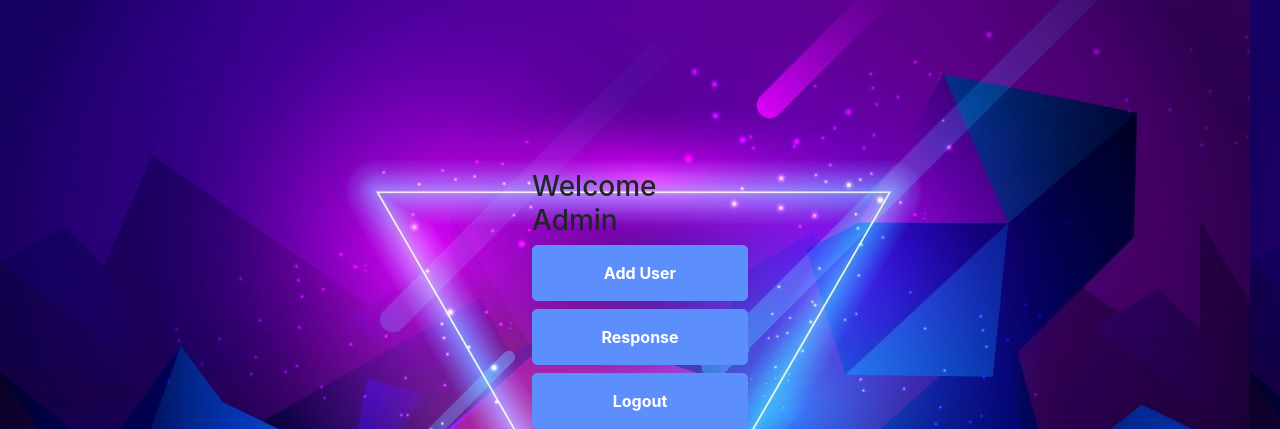
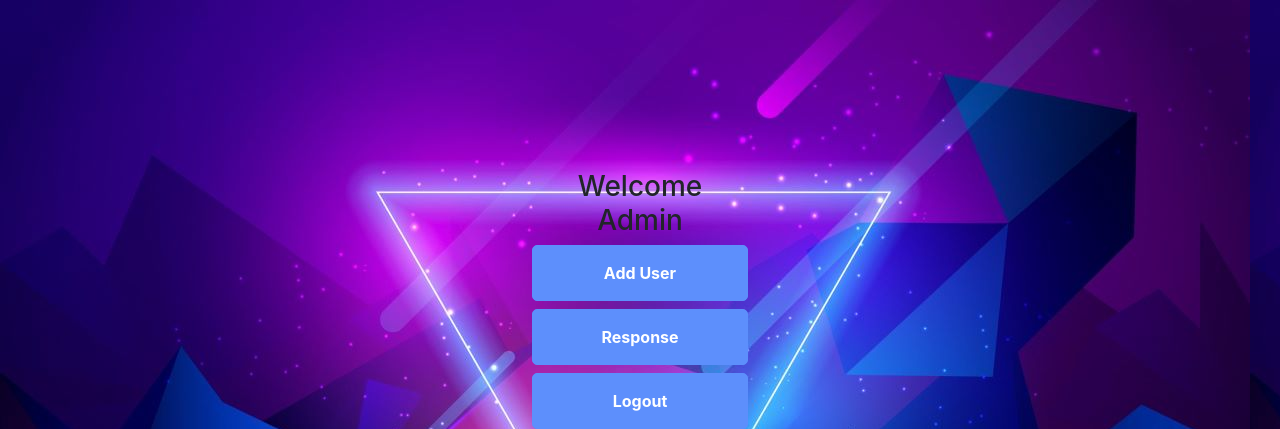
Before and after one commit to thesamurai3011/admin_web, a PHP site: page /main.html in a window 1280 px wide. Shown: the top 429 px of the page. Run offline with PHP 8.4, Linux system fonts and the light colour scheme; some libraries are stand-ins or nearby versions.

Commit message:
fix text

```diff
--- a/css/login.css
+++ b/css/login.css
@@ -58,3 +58,7 @@ input, button {
   border: 1px solid #5d8ffc;
   cursor: pointer;
 }
+
+#user_div > h3 {
+  text-align: center;
+}
```
